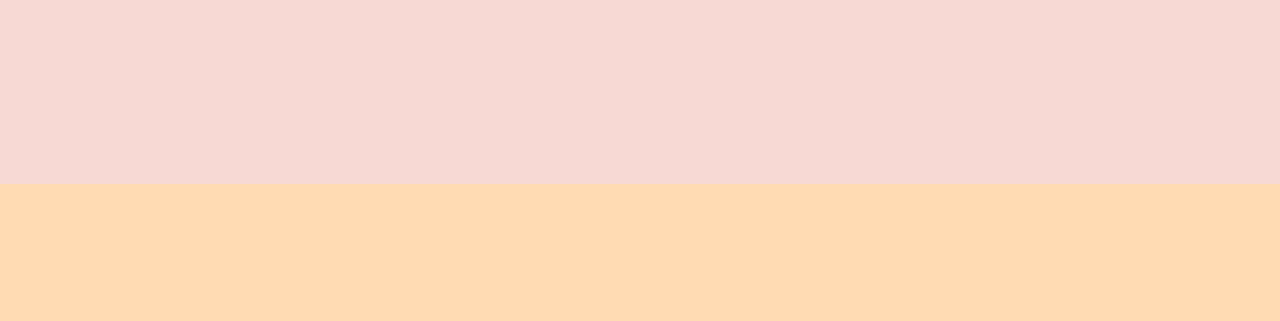
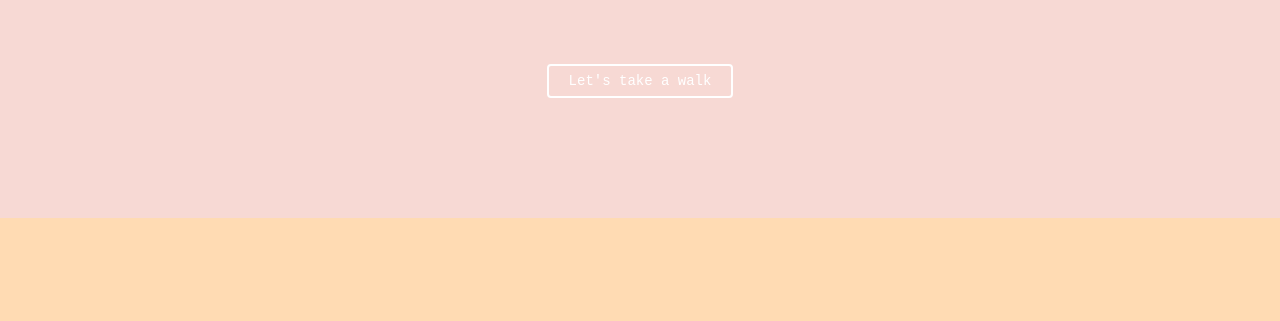
Before and after one commit to ChadLei/Chad-Lei-Portfolio, a plain HTML site: page index.html in a window 1280 px wide. Shown: the part 463-784 px from the top of the page. Drawn offline with nearby package versions, Linux system fonts and the light colour scheme.

Commit message:
main page button

```diff
--- a/index.html
+++ b/index.html
@@ -52,6 +52,15 @@
 					<img src="me.png" id="profilepic">
 					<h1 class="myname">Hello, I'm Chad.</h1>
 					<h4>Part Time Hair Enthusiast, full time programmer.</h4>
+				</div>
+			</div>
+			<div class="row">
+				<div class="col-sm-12">
+					<div class="mainpagebutton page-link">
+						<!-- <h4>Let's take a walk</h4> -->
+						<!-- <a href="#aboutpage" id="clickedMainButton">Let's take a walk</a> -->
+						<a href="#aboutpage" class="btn btn-info" role="button">Let's take a walk</a>
+					</div>
 				</div>
 			</div>
 		</div>
--- a/myScript.js
+++ b/myScript.js
@@ -7,6 +7,12 @@ $("clickedMain").click(function() {
 );
 
 $("#clickedAbout").click(function() {
+    $('html, body').animate({
+        scrollTop: $("#aboutpage").offset().top}, 2000);
+	}
+);
+
+$("#clickedMainButton").click(function() {
     $('html, body').animate({
         scrollTop: $("#aboutpage").offset().top}, 2000);
 	}
--- a/style.css
+++ b/style.css
@@ -78,6 +78,17 @@
     padding-bottom: 120px;
 }
 
+.mainpagebutton .btn {
+    background-color: inherit;
+    padding: 5px 20px;
+    border: 2px solid #fff;
+    box-sizing: inherit;
+    display: inline-block;
+    transition: all .5s;
+    cursor: pointer;
+}
+
+
 /*ABOUT PAGE*/
 
 .aboutpagecontainer {
@@ -134,9 +145,6 @@
 
 
 
-
-
-
 /*MEDIA*/
 
  @media (max-width: 600px) {
```
